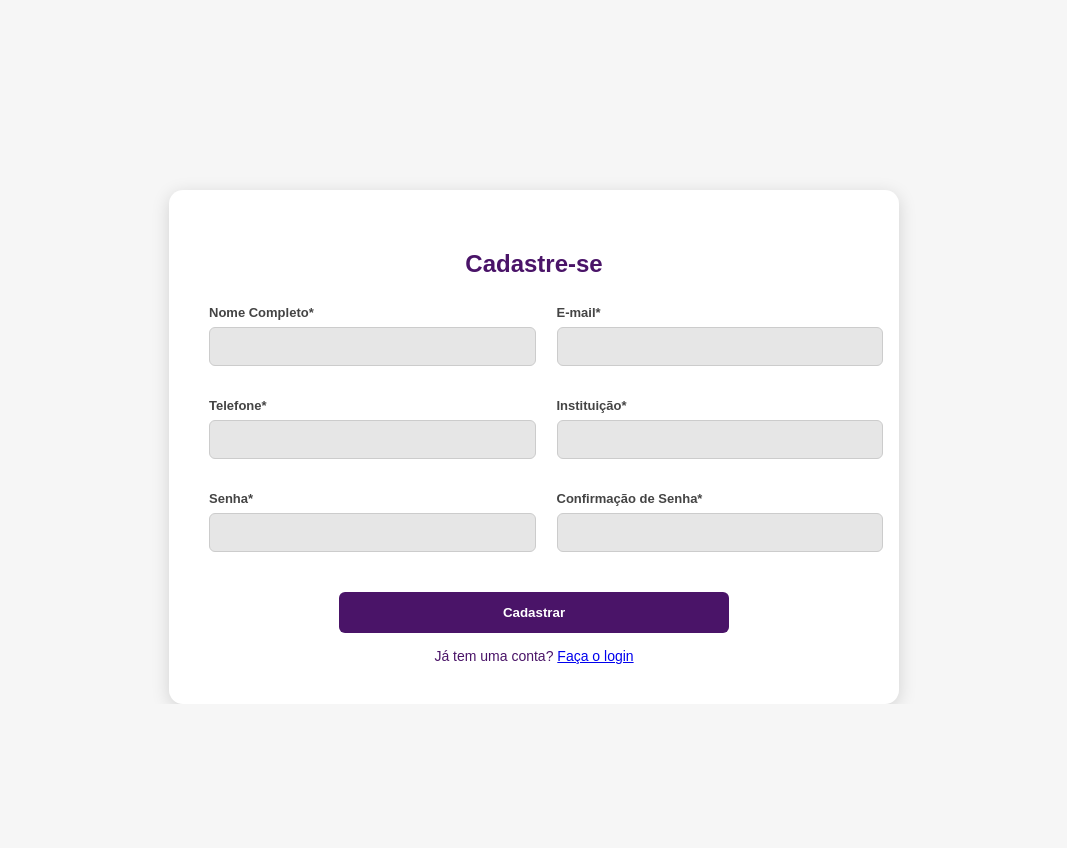
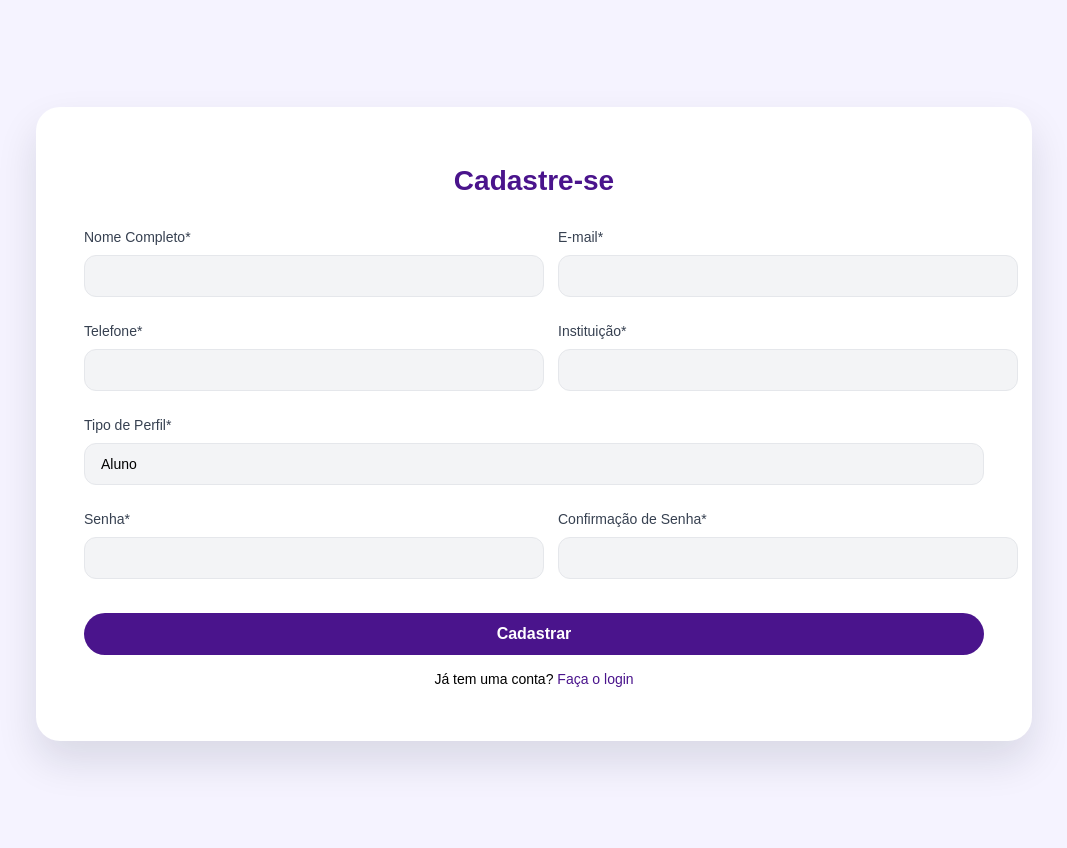
Before and after one commit to gllugli/site-gerenciador-eventos, a Django app: page /register/ in a window 1280 px wide. Shown: the part 113-961 px from the top of the page, without its empty margins (106-1173 px from the left). Before the commit the page ends 817 px from the top, so only its background shows below. Run offline with Django 5.2, Linux system fonts and the light colour scheme.

Commit message:
Feat: Inclusão do forms para a tela de registro de usuário

```diff
--- /dev/null
+++ b/sistema_gerenciador/main/forms/forms_usuario.py
@@ -0,0 +1,39 @@
+from django import forms
+from django.contrib.auth.forms import UserCreationForm
+from django.contrib.auth.models import User
+from ..models import Usuario
+
+
+class RegistroCompletoForm(UserCreationForm):
+    telefone = forms.CharField(max_length=20, required=True)
+    tipo_perfil = forms.ChoiceField(
+        choices=[
+            ('AL', 'Aluno'),
+            ('PR', 'Professor'),
+        ]
+    )
+    instituicao = forms.CharField(max_length=255, required=True)
+    email = forms.EmailField(required=True)
+
+    class Meta:
+        model = User
+        fields = [
+            'first_name',
+            'email',
+            'telefone',
+            'instituicao',
+            'tipo_perfil',
+            'password1',
+            'password2',
+        ]
+
+    def __init__(self, *args, **kwargs):
+        super().__init__(*args, **kwargs)
+
+        # remover help_text da senha (as bolinhas de texto)
+        self.fields['password1'].help_text = ''
+        self.fields['password2'].help_text = ''
+
+        # adicionar mesma classe em todos os campos
+        for field in self.fields.values():
+            field.widget.attrs['class'] = 'input-field'
--- a/sistema_gerenciador/main/templates/main/register.html
+++ b/sistema_gerenciador/main/templates/main/register.html
@@ -98,6 +98,129 @@
             color: #4a1468;
             cursor: pointer;
         }
+
+        .auth-wrapper {
+            min-height: 100vh;
+            display: flex;
+            align-items: center;
+            justify-content: center;
+            padding: 24px;
+            background: #f5f3ff;
+        }
+
+        .auth-card {
+            background: #ffffff;
+            padding: 40px 48px;
+            border-radius: 24px;
+            max-width: 900px;
+            width: 100%;
+            box-shadow: 0 20px 40px rgba(15, 23, 42, 0.12);
+        }
+
+        .auth-title {
+            text-align: center;
+            margin-bottom: 32px;
+            font-size: 28px;
+            font-weight: 600;
+            color: #4a148c;
+        }
+
+        /* linhas do formulário (2 colunas por padrão) */
+        .form-row {
+            display: grid;
+            grid-template-columns: repeat(2, minmax(0, 1fr));
+
+            /* espaçamento HORIZONTAL entre os campos da esquerda e da direita */
+            column-gap: 48px;     /* aumente/diminua conforme quiser */
+
+            /* espaçamento VERTICAL entre linhas (opcional, ajuda no respiro) */
+            row-gap: 18px;
+
+            margin-bottom: 24px;
+        }
+
+        /* bloco de cada campo */
+        .form-group {
+            display: flex;
+            flex-direction: column;
+            gap: 8px;             /* espaço entre label e input */
+            font-size: 14px;
+            color: #374151;
+}
+
+        /* campo que deve ocupar o card inteiro */
+        .form-group.full-width {
+            grid-column: 1 / -1;
+        }
+
+        /* inputs e select */
+        .input-field {
+            width: 100%;
+            padding: 12px 16px;
+
+            /* pequeno respiro extra acima/abaixo de cada input (opcional) */
+            margin-top: 2px;
+            margin-bottom: 2px;
+
+            border-radius: 12px;
+            border: 1px solid #e5e7eb;
+            background: #f3f4f6;
+            font-size: 14px;
+        }
+
+        .input-field:focus {
+            outline: none;
+            border-color: #7b1fa2;
+            box-shadow: 0 0 0 1px #7b1fa2;
+        }
+
+        /* select com mesmo estilo */
+        .form-group select.input-field {
+            appearance: none;
+        }
+
+        /* botão */
+        .btn-primary {
+            margin-top: 8px;
+            width: 100%;
+            padding: 12px;
+            border-radius: 999px;
+            border: none;
+            background: #4a148c;
+            color: #ffffff;
+            font-size: 16px;
+            font-weight: 600;
+            cursor: pointer;
+        }
+
+        .btn-primary:hover {
+            background: #6a1b9a;
+        }
+
+        /* rodapé */
+        .auth-footer {
+            text-align: center;
+            margin-top: 16px;
+            font-size: 14px;
+        }
+
+        .auth-footer a {
+            color: #4a148c;
+            text-decoration: none;
+        }
+
+        .auth-footer a:hover {
+            text-decoration: underline;
+        }
+
+        /* RESPONSIVO – no mobile vira uma coluna só */
+        @media (max-width: 768px) {
+            .form-row {
+                grid-template-columns: 1fr;
+                column-gap: 0;  /* não precisa de gap horizontal em 1 coluna */
+            }
+        }
+
     </style>
 </head>
 
@@ -110,57 +233,65 @@
         </div>
     </div>
 
-    <div class="container">
-        <div class="card">
-
-            <h2>Cadastre-se</h2>
-
-            <form method="POST">
+    <div class="auth-wrapper">
+        <div class="auth-card">
+            <h1 class="auth-title">Cadastre-se</h1>
+            <form method="post">
                 {% csrf_token %}
 
-                <div class="row">
-                    <div class="input-group">
-                        <label>Nome Completo*</label>
-                        <input type="text" name="nome" required>
+                <!-- Linha 1 -->
+                <div class="form-row">
+                    <div class="form-group">
+                    <label for="{{ form.first_name.id_for_label }}">Nome Completo*</label>
+                    {{ form.first_name }}
                     </div>
 
-                    <div class="input-group">
-                        <label>E-mail*</label>
-                        <input type="email" name="email" required>
+                    <div class="form-group">
+                    <label for="{{ form.email.id_for_label }}">E-mail*</label>
+                    {{ form.email }}
                     </div>
                 </div>
 
-                <div class="row">
-                    <div class="input-group">
-                        <label>Telefone*</label>
-                        <input type="text" name="telefone" required>
+                <!-- Linha 2 -->
+                <div class="form-row">
+                    <div class="form-group">
+                    <label for="{{ form.telefone.id_for_label }}">Telefone*</label>
+                    {{ form.telefone }}
                     </div>
 
-                    <div class="input-group">
-                        <label>Instituição*</label>
-                        <input type="text" name="instituicao" required>
+                    <div class="form-group">
+                    <label for="{{ form.instituicao.id_for_label }}">Instituição*</label>
+                    {{ form.instituicao }}
                     </div>
                 </div>
 
-                <div class="row">
-                    <div class="input-group">
-                        <label>Senha*</label>
-                        <input type="password" name="senha" required>
-                    </div>
-
-                    <div class="input-group">
-                        <label>Confirmação de Senha*</label>
-                        <input type="password" name="confirmacao" required>
+                <!-- Linha 3: select ocupando o card todo -->
+                <div class="form-row">
+                    <div class="form-group full-width">
+                    <label for="{{ form.tipo_perfil.id_for_label }}">Tipo de Perfil*</label>
+                    {{ form.tipo_perfil }}
                     </div>
                 </div>
 
-                <button class="btn" type="submit">Cadastrar</button>
+                <!-- Linha 4: senhas lado a lado -->
+                <div class="form-row">
+                    <div class="form-group">
+                    <label for="{{ form.password1.id_for_label }}">Senha*</label>
+                    {{ form.password1 }}
+                    </div>
+
+                    <div class="form-group">
+                    <label for="{{ form.password2.id_for_label }}">Confirmação de Senha*</label>
+                    {{ form.password2 }}
+                    </div>
+                </div>
+
+                <button type="submit" class="btn-primary">Cadastrar</button>
+
+                <p class="auth-footer">
+                    Já tem uma conta? <a href="{% url 'login_page' %}">Faça o login</a>
+                </p>
             </form>
-
-            <div class="link">
-                Já tem uma conta? <a href="{%  url 'login_page'  %}">Faça o login</a>
-            </div>
-
         </div>
     </div>
 
--- a/sistema_gerenciador/main/views.py
+++ b/sistema_gerenciador/main/views.py
@@ -1,6 +1,8 @@
 from django.shortcuts import render, redirect
 # from django.contrib.auth.decorators import login_required
 from django.contrib.auth import logout
+
+from main.forms.forms_usuario import RegistroCompletoForm
 # Create your views here.
 
 # --------------- RENDERS TEMPORÁRIAS ---------------------------
@@ -40,7 +42,15 @@ def logout_view(request):
 
 # Render da register page
 def registerPage(request):
-    return render(request, 'main/register.html')
+    if request.method == 'POST':
+        form = RegistroCompletoForm(request.POST)
+        if form.is_valid():
+            form.save()
+            return redirect('login')  # ou outra rota
+    else:
+        form = RegistroCompletoForm()
+
+    return render(request, 'main/register.html', {'form': form})
 
 
 # Render do dashboard
```
